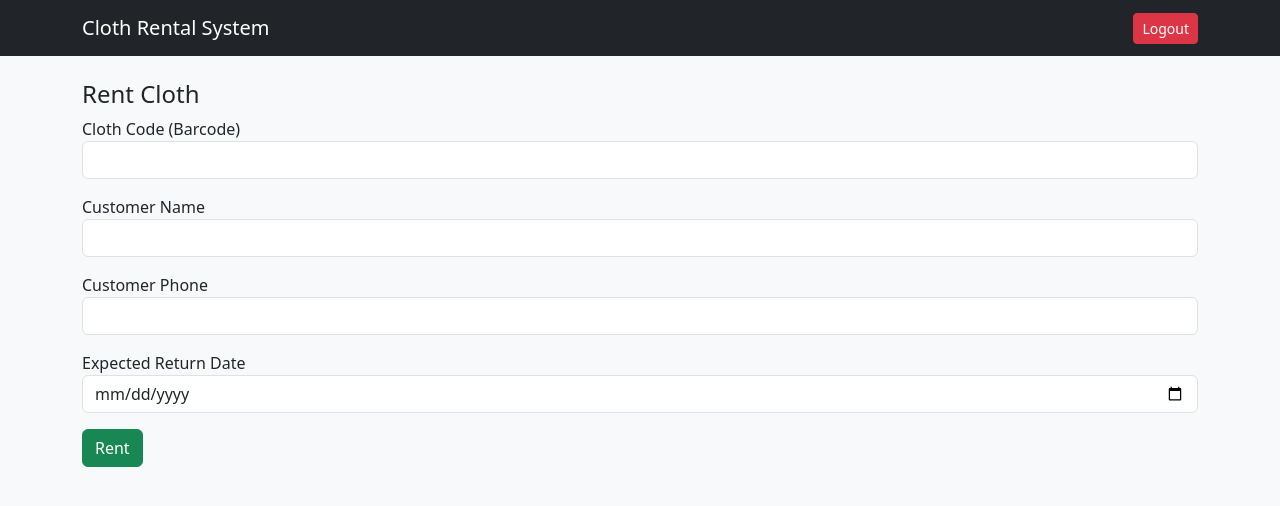
After one commit to Aaditya-Trivedi/cloth-rental-saas, a Django app: page /rent/ in a window 1280 px wide. The commit adds this page. Shown: the top 506 px of the page. Run offline with Django 5.2, Linux system fonts and the light colour scheme; a user stored in the database is signed in.

Commit message:
Implement cloth rent functionality using barcode code

```diff
--- a/cloth_rental_saas/shop/urls.py
+++ b/cloth_rental_saas/shop/urls.py
@@ -1,6 +1,7 @@
 from django.urls import path
-from .views import dashboard
+from .views import dashboard, rent_cloth
 
 urlpatterns = [
     path('dashboard/', dashboard, name='dashboard'),
+    path('rent/', rent_cloth, name='rent'),
 ]
--- a/cloth_rental_saas/shop/views.py
+++ b/cloth_rental_saas/shop/views.py
@@ -1,6 +1,42 @@
 from django.shortcuts import render
 from django.contrib.auth.decorators import login_required
+from datetime import date
+from .models import Cloth, Customer, Rental
 
 @login_required
 def dashboard(request):
     return render(request, "shop/dashboard.html")
+
+@login_required
+def rent_cloth(request):
+    message = None
+
+    if request.method == "POST":
+        cloth_code = request.POST.get("cloth_code")
+        name = request.POST.get("customer_name")
+        phone = request.POST.get("customer_phone")
+        return_date = request.POST.get("return_date")
+
+        try:
+            cloth = Cloth.objects.using("shop_1").get(cloth_code=cloth_code, is_available=True)
+        except Cloth.DoesNotExist:
+            message = "Cloth not available"
+            return render(request, "shop/rent.html", {"message": message})
+
+        customer, _ = Customer.objects.using("shop_1").get_or_create(
+            name=name,
+            phone=phone
+        )
+
+        Rental.objects.using("shop_1").create(
+            cloth=cloth,
+            customer=customer,
+            expected_return_date=return_date
+        )
+
+        cloth.is_available = False
+        cloth.save(using="shop_1")
+
+        message = "Cloth rented successfully"
+
+    return render(request, "shop/rent.html", {"message": message})
--- a/cloth_rental_saas/templates/shop/dashboard.html
+++ b/cloth_rental_saas/templates/shop/dashboard.html
@@ -4,4 +4,5 @@
 {% block content %}
 <h3>Shop Dashboard</h3>
 <p>Welcome, {{ user.username }}</p>
+<a href="{% url 'rent' %}" class="btn btn-primary">Rent Cloth</a>
 {% endblock %}
--- /dev/null
+++ b/cloth_rental_saas/templates/shop/rent.html
@@ -0,0 +1,32 @@
+{% extends "layout/base.html" %}
+{% block title %}Rent Cloth{% endblock %}
+
+{% block content %}
+<h4>Rent Cloth</h4>
+
+<form method="post">
+    {% csrf_token %}
+
+    <div class="mb-3">
+        <label>Cloth Code (Barcode)</label>
+        <input type="text" name="cloth_code" class="form-control" required>
+    </div>
+
+    <div class="mb-3">
+        <label>Customer Name</label>
+        <input type="text" name="customer_name" class="form-control" required>
+    </div>
+
+    <div class="mb-3">
+        <label>Customer Phone</label>
+        <input type="text" name="customer_phone" class="form-control" required>
+    </div>
+
+    <div class="mb-3">
+        <label>Expected Return Date</label>
+        <input type="date" name="return_date" class="form-control" required>
+    </div>
+
+    <button class="btn btn-success">Rent</button>
+</form>
+{% endblock %}
```
